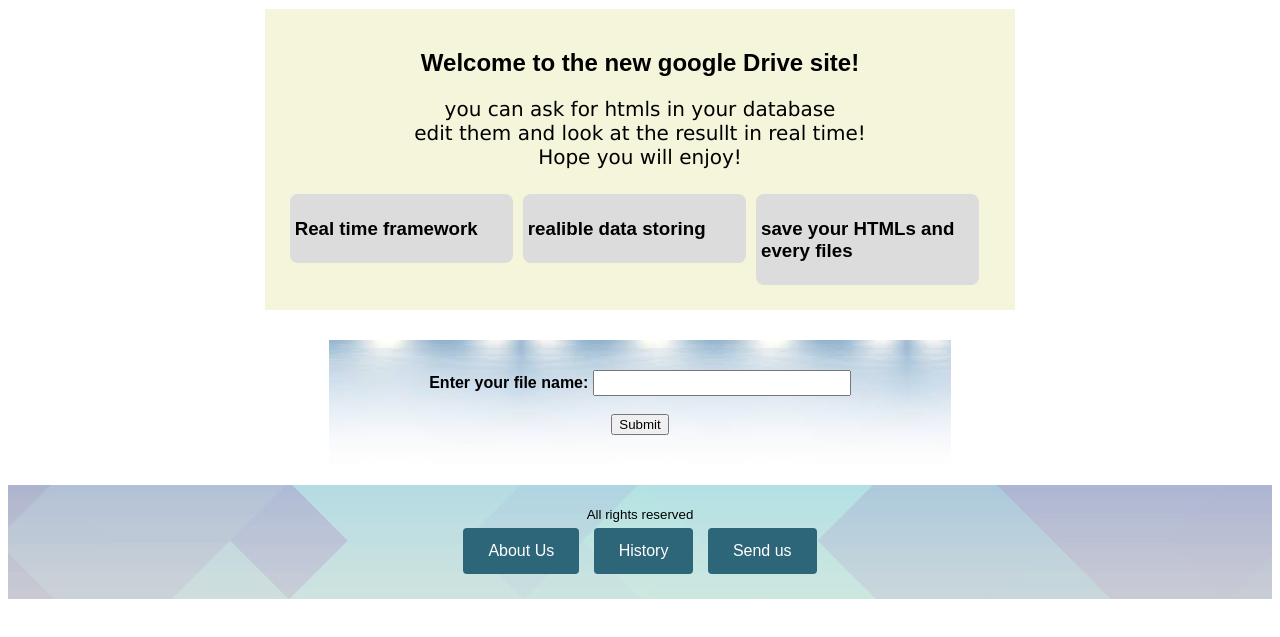
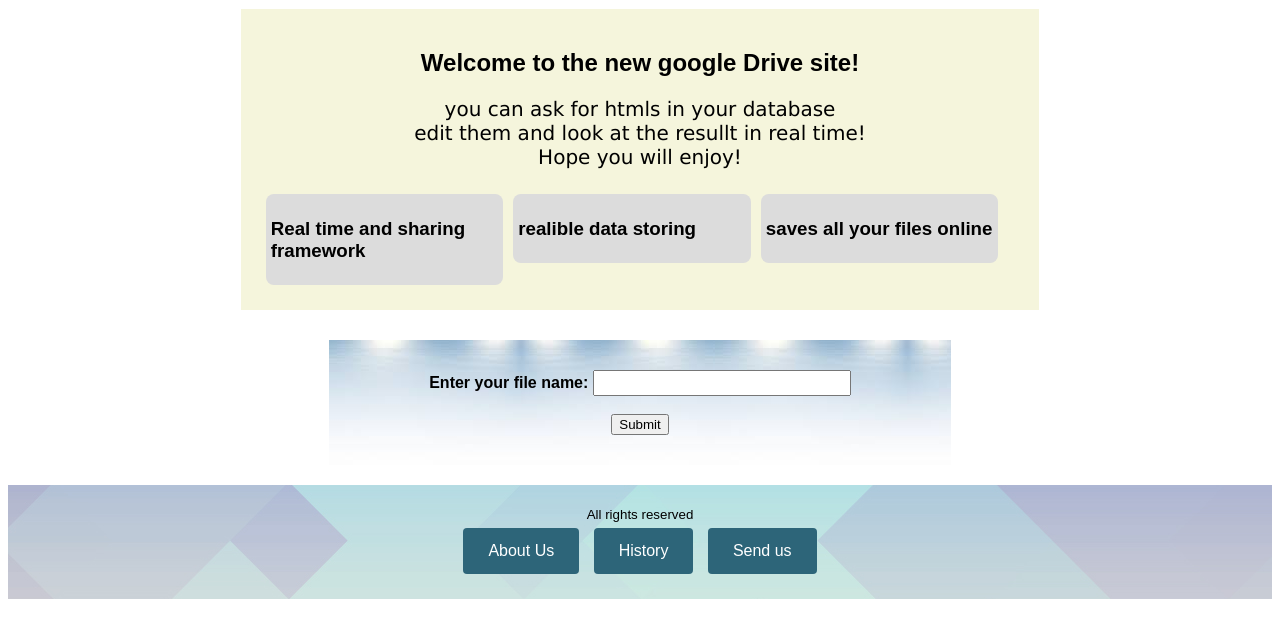
Before and after one commit to Royz2123/Course-Website, a plain HTML site: page Client side/index.html in a window 1280 px wide. Shown: the part 105-742 px from the top of the page. Drawn offline with Linux system fonts and the light colour scheme.

Commit message:
front page view of client

```diff
--- a/Client side/index.html
+++ b/Client side/index.html
@@ -40,7 +40,7 @@
             <!--Main Sections-->
             <section>
                 <h3>
-                    Real time framework
+                    Real time and sharing framework
                 </h3>
             </section>
             <section>
@@ -50,7 +50,7 @@
             </section>
             <section>
                 <h3>
-                   save your HTMLs and every files
+                   saves all your files online
                 </h3>
             </section>
         </main>
```
